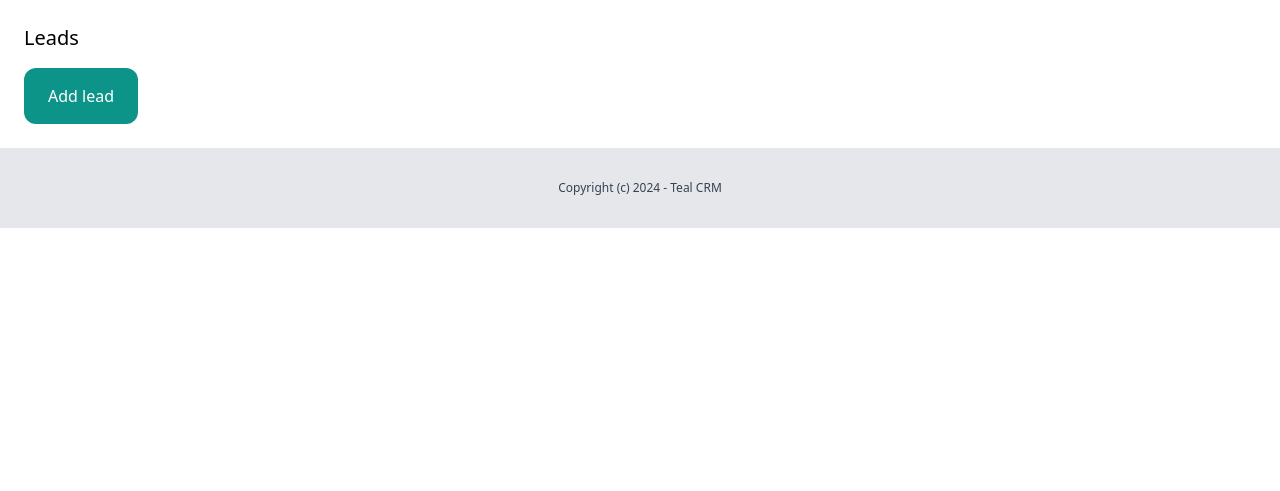
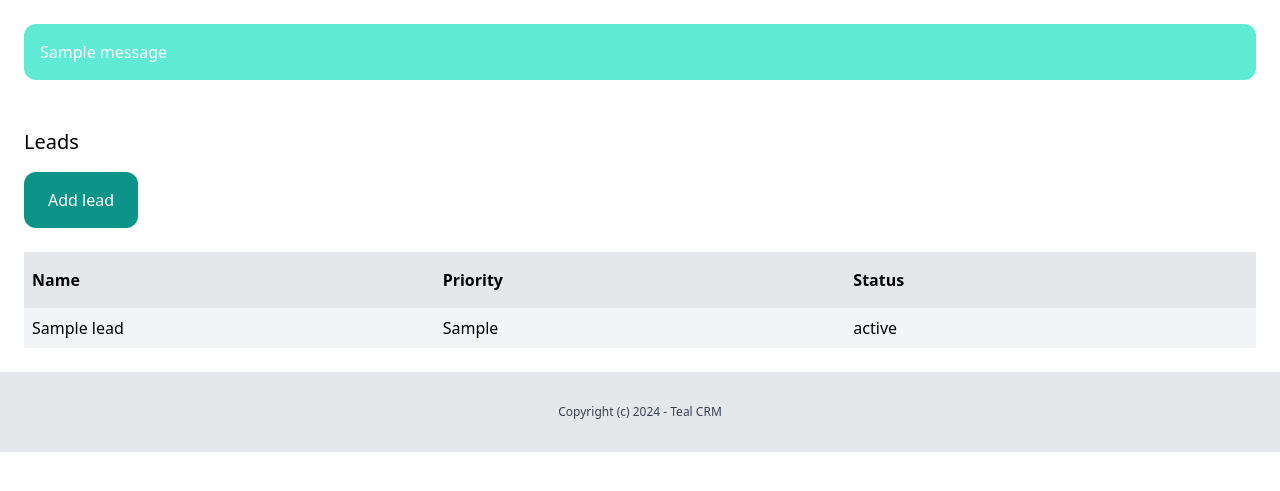
Before and after one commit to PechenenkoD/CRM, a Django app: template tealcrm/lead/templates/lead/leads_list.html in a window 1280 px wide. Shown: the part 72-563 px from the top of the page. Run offline with Django 5.2, Linux system fonts and the light colour scheme; the template is opened without the code that fills it: most values are stand-ins (such as "Sample title", 1, 10 or a date in 2020); one stand-in notice (Sample message) is shown; some libraries are stand-ins or nearby versions.

Commit message:
created a lead screen(delete and edit user)

```diff
--- a/tealcrm/core/templates/core/base.html
+++ b/tealcrm/core/templates/core/base.html
@@ -24,6 +24,16 @@
         </div>
     </nav>
 
+    {% if messages %}
+    <div class="py-6 px-6">
+        {% for message in messages %}
+        <div class="py-4 px-4 bg-teal-300 text-white rounded-xl">
+            {{ message }}
+        </div>
+        {% endfor %}
+    </div>
+    {% endif %}
+
     {% block content %}
     {% endblock %}
 
--- a/tealcrm/lead/templates/lead/leads_list.html
+++ b/tealcrm/lead/templates/lead/leads_list.html
@@ -6,5 +6,24 @@
 <div class="py-6 px-6">
     <h1 class="mb-4 text-xl">Leads</h1>
     <a href="{% url 'add_lead' %}" class="inline-block py-4 px-6 bg-teal-600 rounded-xl text-white">Add lead</a>
+
+    {% if leads %}
+    <div class="mt-6 flex justify-between">
+        <p class="py-4 px-2 bg-gray-200 font-semibold w-full">Name</p>
+        <p class="py-4 px-2 bg-gray-200 font-semibold w-full">Priority</p>
+        <p class="py-4 px-2 bg-gray-200 font-semibold w-full">Status</p>
+    </div>
+    {% for lead in leads %}
+    <div class="flex justify-between">
+        <p class="py-2 px-2 w-full {% cycle 'bg-gray-100' '' %}">
+            <a href="{% url 'leads_detail' lead.id %}">{{ lead.name }}</a>
+        </p>
+        <p class="py-2 px-2 w-full {% cycle 'bg-gray-100' '' %}">{{ lead.get_priority_display }}</p>
+        <p class="py-2 px-2 w-full {% cycle 'bg-gray-100' '' %}">{{ lead.get_status_display }}</p>
+    </div>
+    {% endfor %}
+    {% else %}
+    <p class="mt-6 px-2">There are no leads in the database yet.</p>
+    {% endif %}
 </div>
 {% endblock %}
--- a/tealcrm/lead/urls.py
+++ b/tealcrm/lead/urls.py
@@ -3,5 +3,8 @@ from . import views
 
 urlpatterns = [
     path('', views.leads_list, name='leads_list'),
+    path('<int:pk>/', views.leads_detail, name='leads_detail'),
+    path('<int:pk>/delete/', views.leads_delete, name='leads_delete'),
+    path('<int:pk>/edit/', views.leads_edit, name='leads_edit'),
     path('add-lead/', views.add_lead, name='add_lead'),
 ]
```
Also changed, not shown: tealcrm/lead/templates/lead/leads_detail.html (added, +35 -0 lines), tealcrm/lead/templates/lead/leads_edit.html (added, +15 -0 lines), tealcrm/lead/views.py (+45 -2 lines), tealcrm/db.sqlite3.
